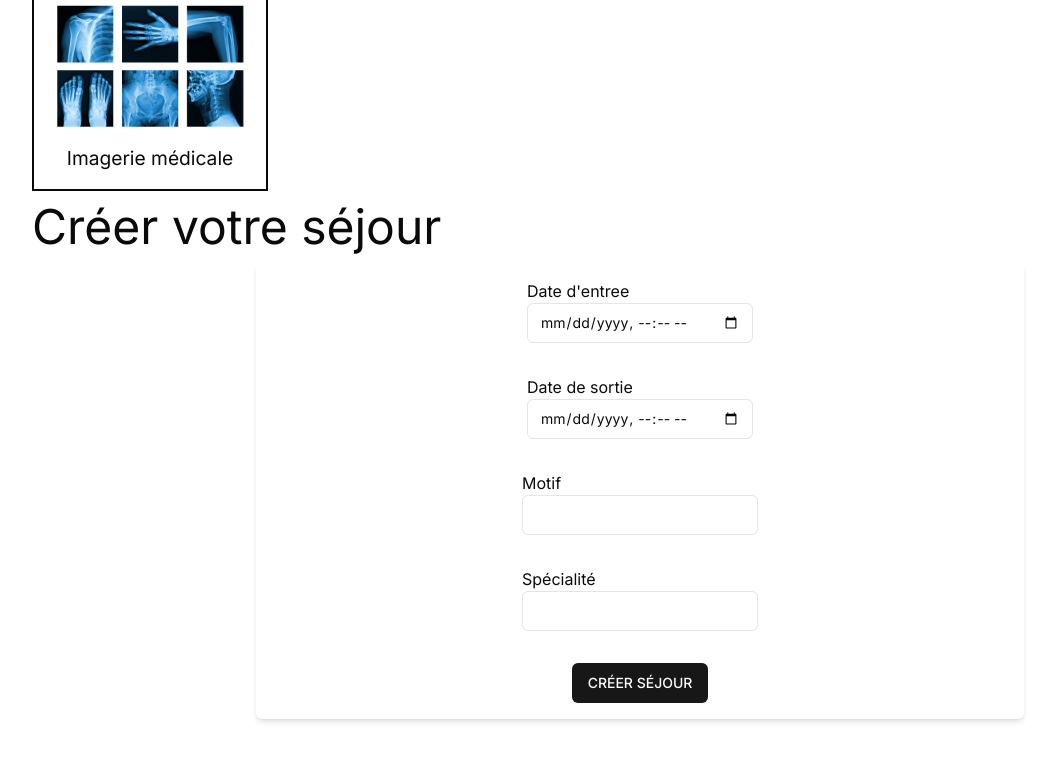
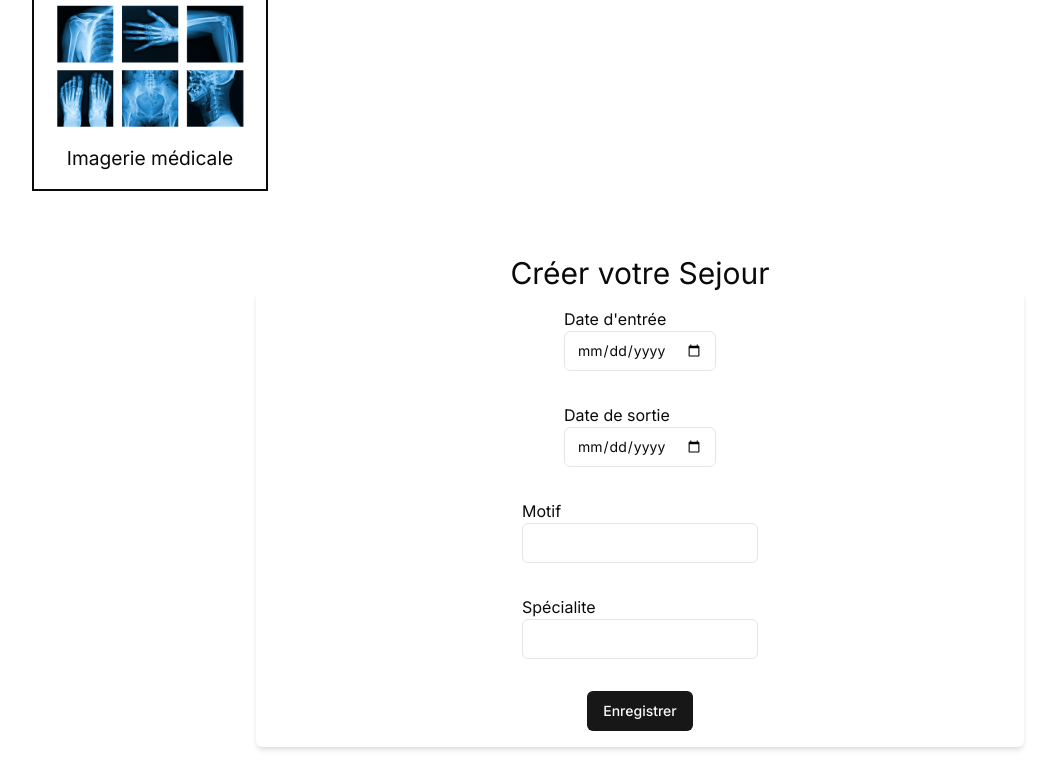
Before and after one commit to GalsenBoy/soigne_moi, a Next.js app: page / in a window 1280 px wide. Shown: the part 862-1641 px from the top of the page, without its empty margins (0-1055 px from the left). Before the commit the page ends 1613 px from the top, so only its background shows below. Built offline with nearby package versions, Linux system fonts and the light colour scheme.

Commit message:
MAJ de sejour avec conditionn de se connecter

```diff
--- a/app/(auth)/login/page.tsx
+++ b/app/(auth)/login/page.tsx
@@ -5,11 +5,13 @@ import { Input } from "@/components/ui/input";
 // import { Cookie } from "next/font/google";
 import Cookies from "js-cookie";
 import Link from "next/link";
+import { useRouter } from "next/navigation";
 import React, { useState } from "react";
 
 export default function SignIn() {
   const [email, setEmail] = useState("");
   const [password, setPassword] = useState("");
+  const route = useRouter();
   const [error, setError] = useState(null);
 
   const handleSubmit = async (e: any) => {
@@ -31,7 +33,7 @@ export default function SignIn() {
       const token = data.access_token;
 
       Cookies.set("accessToken", token);
-      window.location.href = "/profile";
+      route.push("/profile");
     } catch (error: unknown) {
       console.error("Error signing in:", error);
       // setError(error);
--- a/app/admin/ajouter-medecin/page.tsx
+++ b/app/admin/ajouter-medecin/page.tsx
@@ -31,7 +31,6 @@ export default function AjouterMedecin() {
         body: JSON.stringify(data),
       });
       if (!response.ok) {
-        console.log(response);
         throw new Error(
           `Unable to create medecin. Server responded with status: ${response.status}`
         );
@@ -41,8 +40,6 @@ export default function AjouterMedecin() {
       console.error("Error creating medecin:", error);
     }
   };
-
-  // console.log(watch("firstName")); // watch input value by passing the name of it
 
   if (user && (user as any).roles === "admin") {
     return (
--- a/components/Sejour.tsx
+++ b/components/Sejour.tsx
@@ -1,10 +1,11 @@
+/* eslint-disable react/no-unescaped-entities */
 "use client";
-
+import { useForm, SubmitHandler } from "react-hook-form";
 import Cookies from "js-cookie";
+import useFetchUserProfile from "@/requests/UserProfile";
+import Link from "next/link";
 import { Button } from "./ui/button";
 import { Input } from "./ui/input";
-import { useForm, SubmitHandler } from "react-hook-form";
-
 type Inputs = {
   dateEntree: Date;
   dateSortie: Date;
@@ -12,8 +13,8 @@ type Inputs = {
   specialite: string;
 };
 
-/* eslint-disable react/no-unescaped-entities */
 export default function Sejour() {
+  const user = useFetchUserProfile();
   const {
     register,
     handleSubmit,
@@ -24,60 +25,65 @@ export default function Sejour() {
     try {
       const token = Cookies.get("accessToken");
       if (!token) {
-        throw new Error("Access token not found in cookies");
+        throw new Error("No token found");
       }
       const response = await fetch("http://localhost:8000/sejour", {
         method: "POST",
         headers: {
+          "Content-Type": "application/json",
           Authorization: `Bearer ${token}`,
         },
         body: JSON.stringify(data),
       });
       if (!response.ok) {
-        console.log(response);
-        throw new Error(
-          `Unable to create sejour. Server responded with status: ${response.status}`
-        );
+        const errorData = await response.json();
+        throw new Error(errorData.message);
       }
-    } catch (error) {
-      console.error("Error creating sejour:", error);
+      console.log("Sejour created successfully");
+    } catch (error: unknown) {
+      console.error("Error signing in:", error);
+      // setError(error);
     }
   };
 
-  console.log(watch("dateEntree")); // wa
   return (
-    <section>
-      <h1>Créer votre séjour</h1>
+    <section className="mt-16">
+      <h2 className="text-3xl text-center">Créer votre Sejour</h2>
       <form
         onSubmit={handleSubmit(onSubmit)}
-        action=""
         className="max-w-screen-md mx-auto [&>div*4] gap-8 flex flex-col items-center justify-center w-full h-full p-4 bg-white rounded-md shadow-md"
       >
         <div>
-          <label htmlFor="">Date d'entree</label>
-          <Input
-            type="datetime-local"
-            {...register("dateEntree", { required: true })}
-          />
+          <label>Date d'entrée</label>
+          <Input type="date" {...register("dateEntree", { required: true })} />
+          {errors.dateEntree && <span>Ce champ est obligatoire</span>}
         </div>
+
         <div>
-          <label htmlFor="">Date de sortie</label>
-          <Input
-            type="datetime-local"
-            {...register("dateSortie", { required: true })}
-          />
+          <label>Date de sortie</label>
+          <Input type="date" {...register("dateSortie", { required: true })} />
+          {errors.dateSortie && <span>Ce champ est obligatoire</span>}
         </div>
+
         <div>
-          <label htmlFor="">Motif</label>
-          <Input {...register("motif", { required: true })} />
+          <label>Motif</label>
+          <Input type="text" {...register("motif", { required: true })} />
+          {errors.motif && <span>Ce champ est obligatoire</span>}
         </div>
+
         <div>
-          <label htmlFor="">Spécialité</label>
-          <Input {...register("specialite", { required: true })} />
+          <label>Spécialite</label>
+          <Input type="text" {...register("specialite", { required: true })} />
+          {errors.specialite && <span>Ce champ est obligatoire</span>}
         </div>
-        <Button type="submit" className="uppercase">
-          Créer séjour
-        </Button>
+
+        {user ? (
+          <Button type="submit">Enregistrer</Button>
+        ) : (
+          <Button>
+            <Link href="/login">Enregistrer</Link>
+          </Button>
+        )}
       </form>
     </section>
   );
```
